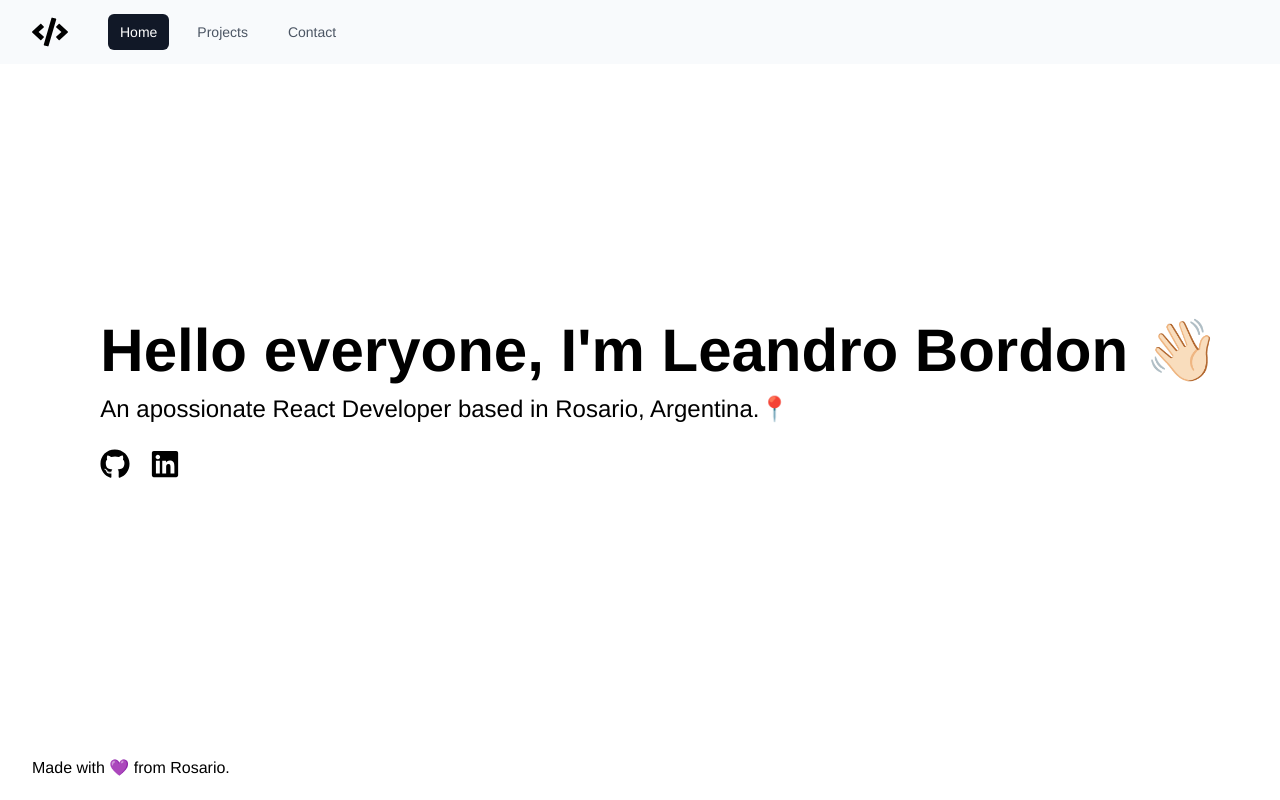
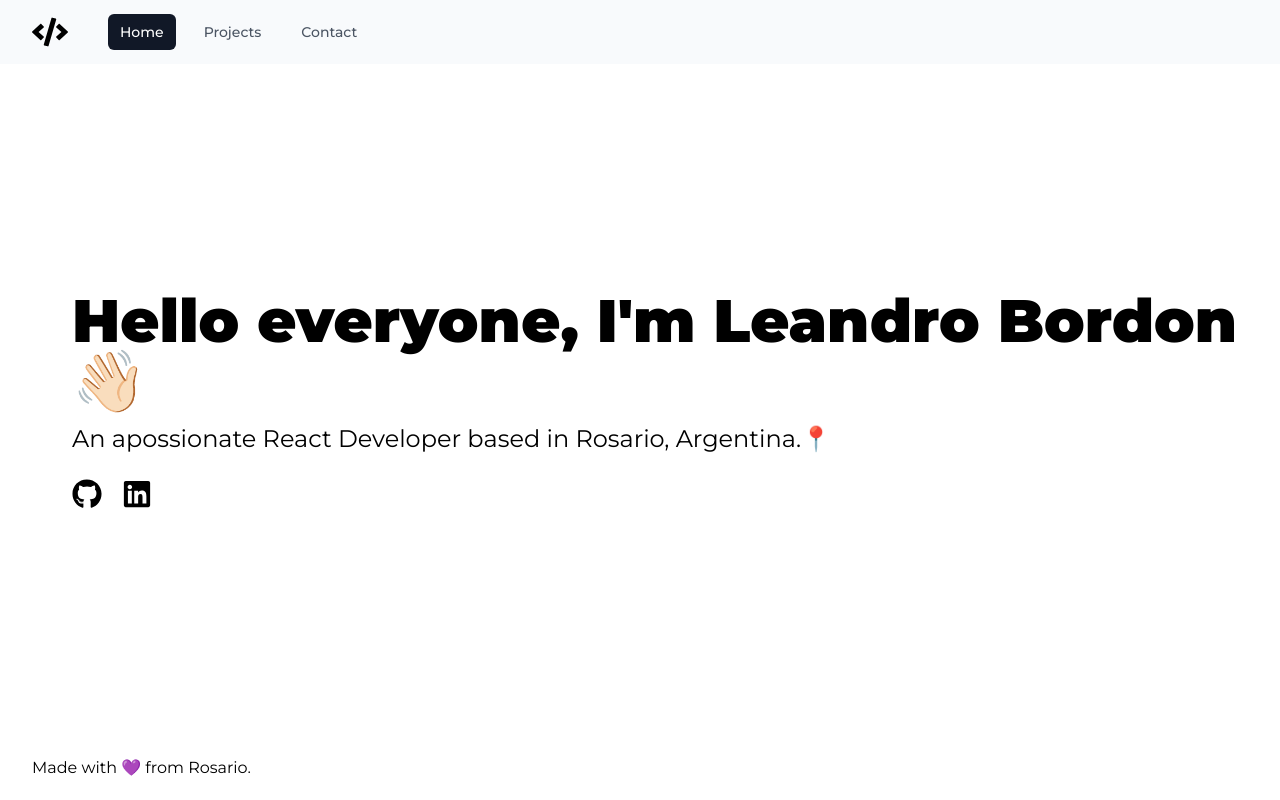
Before and after one commit to iskoseki/personal-web, a React (Vite) app: page / in a window 1280 px wide. Built offline with nearby package versions, Linux system fonts and the light colour scheme.

Commit message:
Updata MainProduction test 👷🏼‍♀️

```diff
--- a/index.html
+++ b/index.html
@@ -5,6 +5,12 @@
     <link rel="icon" type="image/svg+xml" href="/vite.svg" />
     <meta name="viewport" content="width=device-width, initial-scale=1.0" />
     <title>Vite + React + TS</title>
+    <link rel="preconnect" href="https://fonts.googleapis.com" />
+    <link rel="preconnect" href="https://fonts.gstatic.com" crossorigin />
+    <link
+      href="https://fonts.googleapis.com/css2?family=Montserrat:ital,wght@0,100;0,200;0,300;0,400;0,500;0,600;0,700;0,800;0,900;1,200;1,300;1,400&display=swap"
+      rel="stylesheet"
+    />
   </head>
   <body>
     <div id="root"></div>
--- a/src/index.css
+++ b/src/index.css
@@ -1,7 +1,7 @@
 @tailwind base;
 @tailwind components;
 @tailwind utilities;
-@import url("https://fonts.googleapis.com/css2?family=Montserrat:ital,wght@0,100;0,200;0,300;0,400;0,500;0,600;0,700;0,800;0,900;1,200;1,300;1,400&family=Nunito+Sans:wght@200;300;400;600&display=swap");
+
 :root {
   font-family: "Montserrat", "Helvetica Neue", Helvetica, Arial;
   color-scheme: light dark;
```
